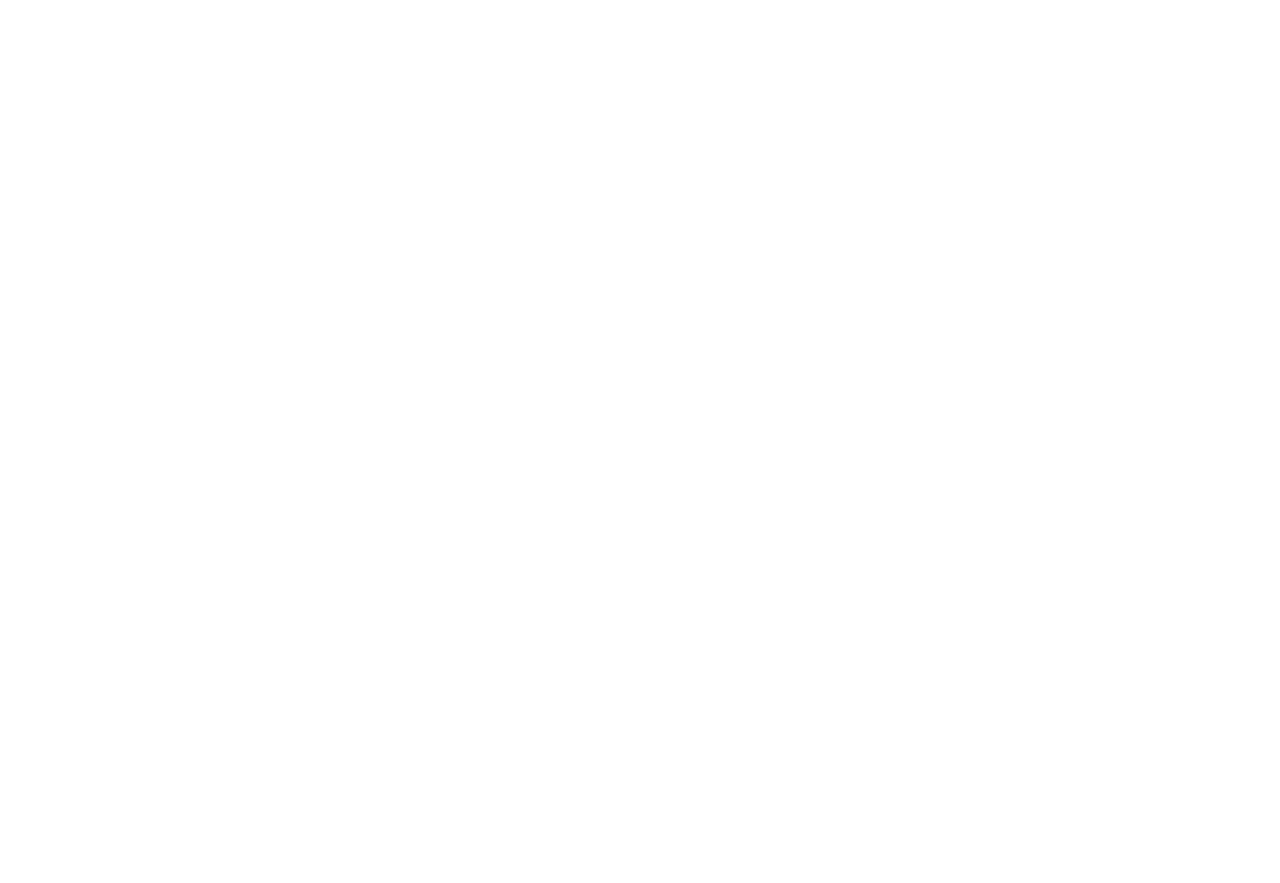
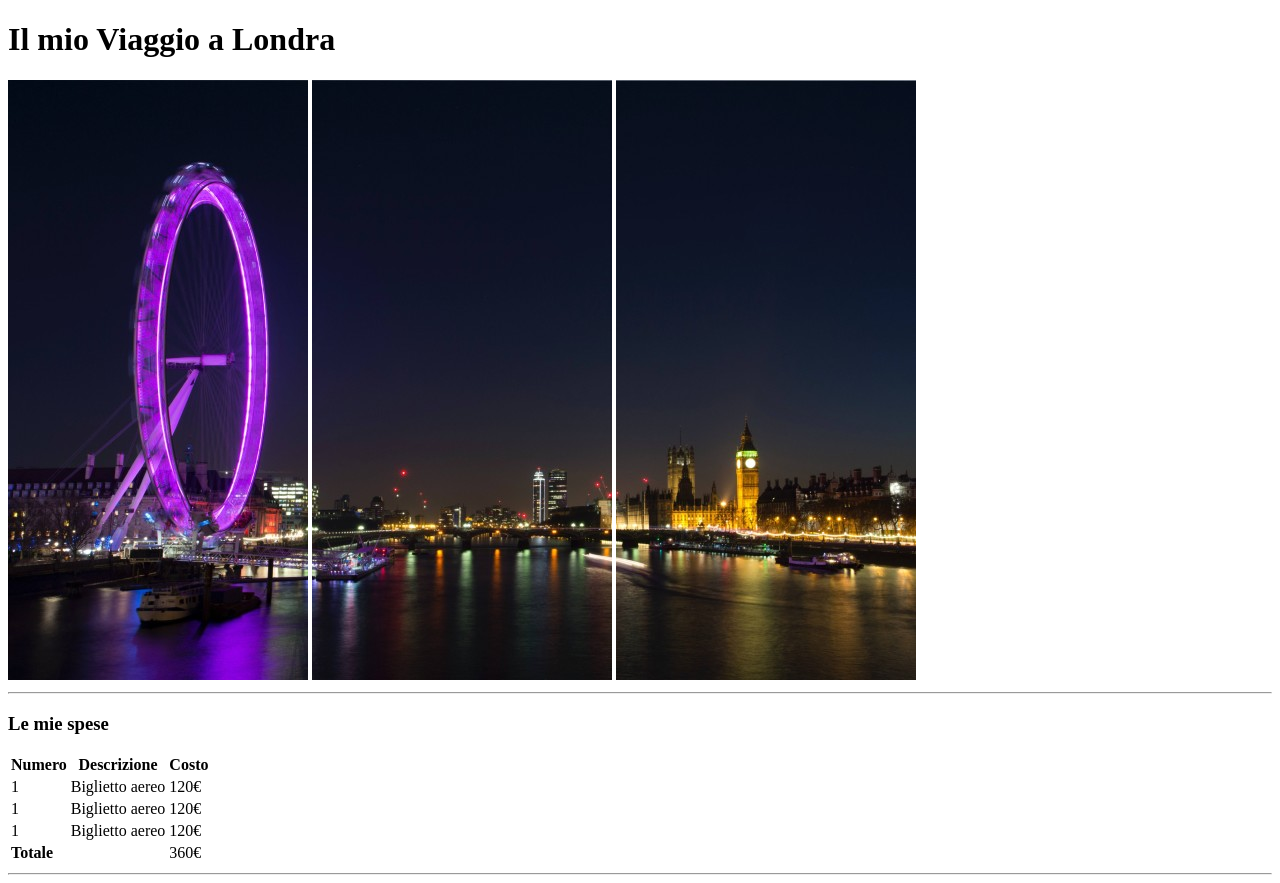
Before and after one commit to RiccardoB97/html-london-trip, a plain HTML site: page index.html in a window 1280 px wide. Before the commit the page ends 800 px from the top, so only its background shows below. Drawn offline with Linux system fonts and the light colour scheme.

Commit message:
Complete header and table section

```diff
--- a/index.html
+++ b/index.html
@@ -8,14 +8,48 @@
 <body>
     <!-- Titolo e immagini -->
         <header>
-
+            <h1>Il mio Viaggio a Londra</h1>
+            <img src="./img/pexels-bill-emrich-230794-0.jpg" alt="">
+            <img src="./img/pexels-bill-emrich-230794-1.jpg" alt="">
+            <img src="./img/pexels-bill-emrich-230794-2.jpg" alt="">
+            <hr>
         </header>
     <!-- /Titolo e immagini -->
 
     <main>
-        <!-- Spese -->
-
-        <!-- /Spese -->
+        <!-- Tabella spese -->
+        <section>
+            <h3>Le mie spese</h3>
+            <table>
+                <tr>
+                    <th>Numero</th>
+                    <th>Descrizione</th>
+                    <th>Costo</th>
+                </tr>
+                <tr>
+                    <td>1</td>
+                    <td>Biglietto aereo</td>
+                    <td>120&euro;</td>
+                </tr>
+                <tr>
+                    <td>1</td>
+                    <td>Biglietto aereo</td>
+                    <td>120&euro;</td>
+                </tr>
+                <tr>
+                    <td>1</td>
+                    <td>Biglietto aereo</td>
+                    <td>120&euro;</td>
+                </tr>
+                <tr>
+                    <td><strong>Totale</strong></td>
+                    <td></td>
+                    <td>360&euro;</td>
+                </tr>
+            </table>
+        </section>
+        <hr>
+        <!-- /Tabella spese -->
 
 
         <!-- Cose da fare -->
```
